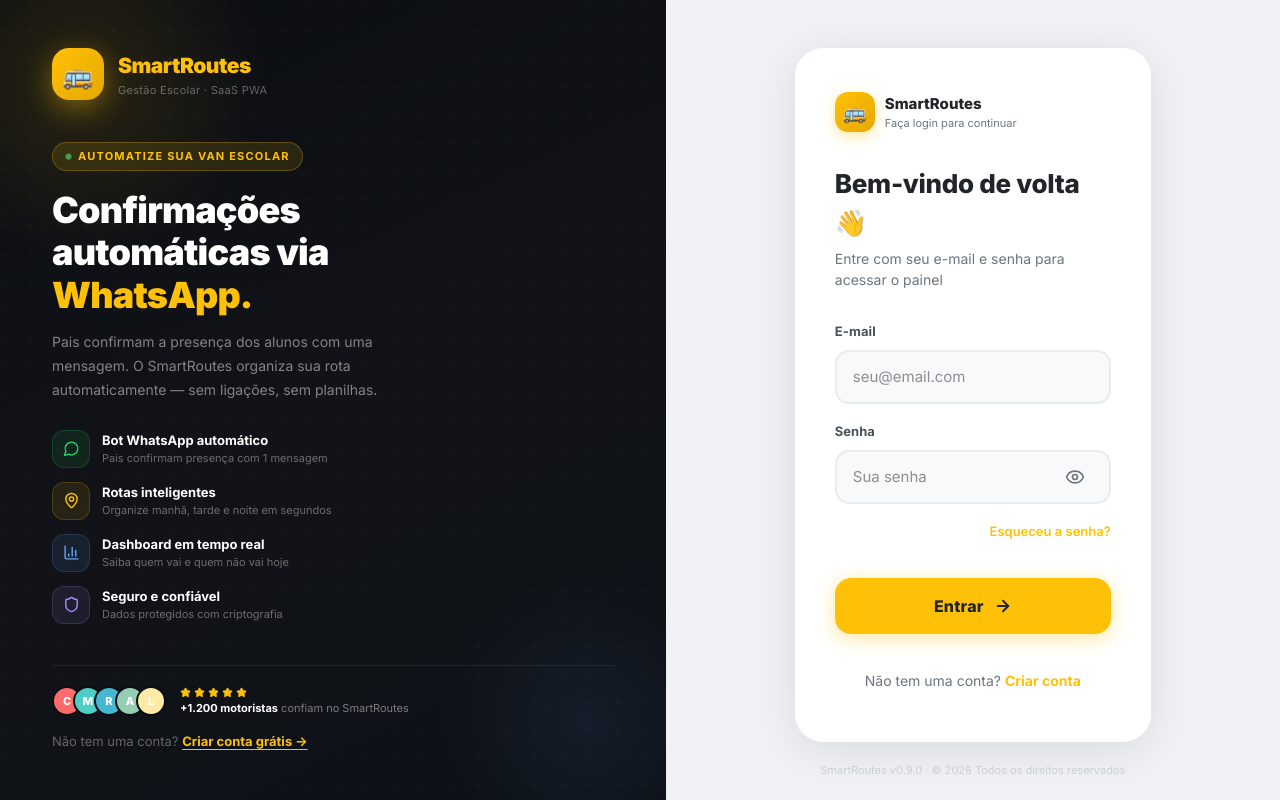
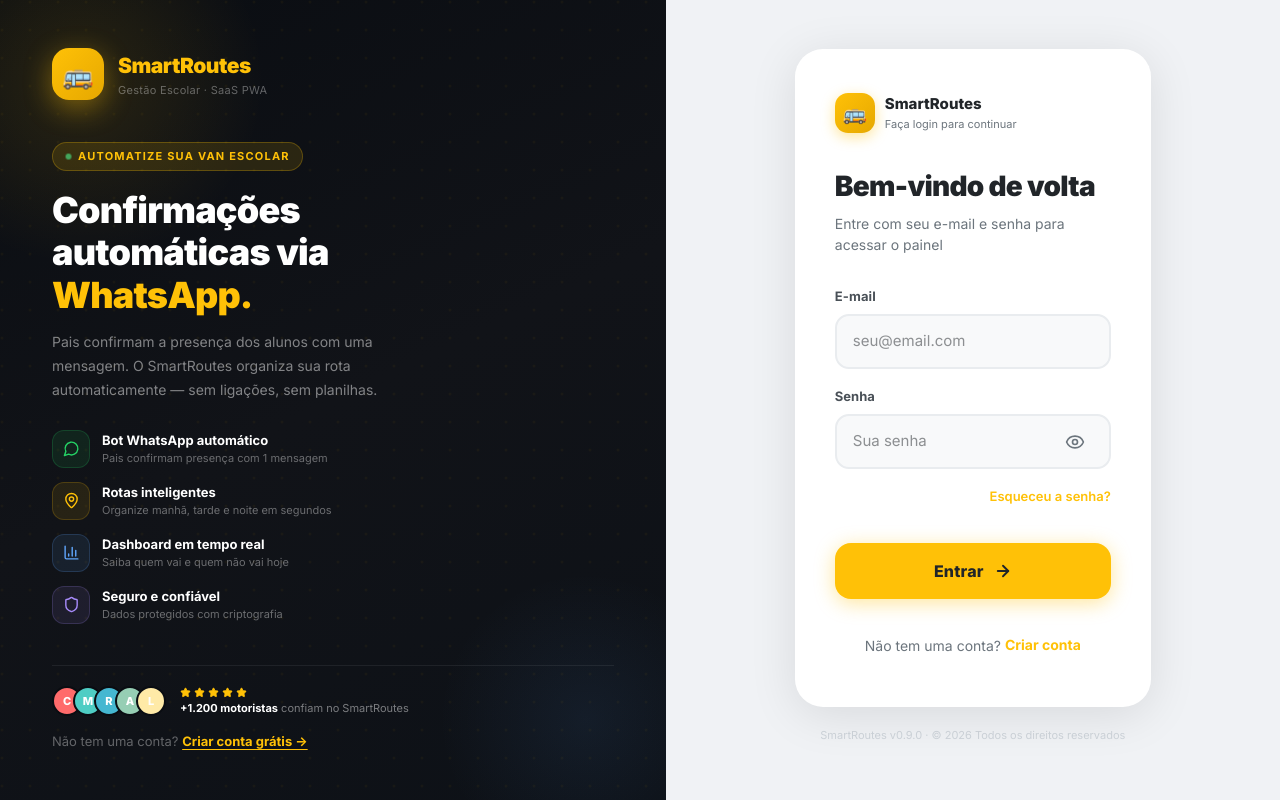
Before and after one commit to RenatoRissato/TCC, a React (Vite) app: page / in a window 1280 px wide. Built offline with nearby package versions, Linux system fonts and the light colour scheme; no server answers.

Commit message:
feat(ui): Alterações na tela de login e cadastrar-se

```diff
--- a/src/app/screens/LoginScreen.tsx
+++ b/src/app/screens/LoginScreen.tsx
@@ -358,8 +358,8 @@
           className="sr-fade-up"
           style={{ flex: 1, flexShrink: 0, background: isDark ? '#1C2128' : '#fff', borderRadius: '28px 28px 0 0', padding: '32px 24px 48px', boxShadow: '0 -12px 48px rgba(0,0,0,0.35)', position: 'relative', zIndex: 2, animationDelay: '120ms' }}
         >
-          <h2 style={{ fontSize: 22, fontWeight: 800, color: textPri, margin: '0 0 4px' }}>
-            Bem-vindo de volta! 👋
+          <h2 style={{ fontSize: 24, fontWeight: 900, color: textPri, margin: '0 0 6px', letterSpacing: '-0.02em' }}>
+            Bem-vindo de volta
           </h2>
           <p style={{ fontSize: 14, color: textSec, margin: '0 0 28px', fontWeight: 400 }}>
             Entre na sua conta para continuar
@@ -456,8 +456,8 @@
               </div>
             </div>
 
-            <h2 style={{ fontSize: 26, fontWeight: 800, color: textPri, margin: '0 0 6px', letterSpacing: -0.3 }}>
-              Bem-vindo de volta 👋
+            <h2 style={{ fontSize: 28, fontWeight: 900, color: textPri, margin: '0 0 6px', letterSpacing: '-0.025em' }}>
+              Bem-vindo de volta
             </h2>
             <p style={{ fontSize: 14, color: textSec, margin: '0 0 32px', fontWeight: 400 }}>
               Entre com seu e-mail e senha para acessar o painel
--- a/src/app/screens/RegisterScreen.tsx
+++ b/src/app/screens/RegisterScreen.tsx
@@ -256,8 +256,13 @@
   const borderColor = error ? '#DC3545' : inputBdr;
 
   return (
-    <div style={{ display: 'flex', gap: 8 }}>
-      {/* Country picker */}
+    // minWidth: 0 no wrapper flex pra permitir o flex item (input) encolher
+    // abaixo do tamanho natural do conteudo. Sem isso, o input "(11) 99999-0000"
+    // forca o conjunto a ficar mais largo que o container e empurra o select
+    // BR +55 pra fora da tela.
+    <div style={{ display: 'flex', gap: 8, minWidth: 0 }}>
+      {/* Country picker — width reduzida 90 -> 96 pra "BR +55" caber confortavel.
+          flexShrink:0 mantido pra select nao colapsar. */}
       <div style={{ position: 'relative', flexShrink: 0 }}>
         <select
           value={countryCode}
@@ -265,10 +270,10 @@
           style={{
             appearance: 'none', WebkitAppearance: 'none',
             background: inputBg, border: `2px solid ${borderColor}`,
-            borderRadius: 14, padding: '0 32px 0 12px',
+            borderRadius: 14, padding: '0 28px 0 12px',
             fontSize: 14, fontFamily: 'Inter, sans-serif',
             color: textPri, outline: 'none', cursor: 'pointer',
-            minHeight: 52, height: '100%', width: 90,
+            minHeight: 52, height: '100%', width: 96,
             transition: 'border-color 0.2s',
           }}
           onFocus={e => { e.currentTarget.style.borderColor = '#FFC107'; e.currentTarget.style.boxShadow = '0 0 0 4px rgba(255,193,7,0.18)'; }}
@@ -283,7 +288,8 @@
           </svg>
         </div>
       </div>
-      {/* Number field */}
+      {/* Number field — minWidth:0 + width:0 (truque clássico) permitem o
+          input encolher livremente no flex. flex:1 distribui o espaco restante. */}
       <input
         type="tel"
         placeholder="(11) 99999-0000"
@@ -292,7 +298,7 @@
         autoComplete="tel"
         inputMode="tel"
         style={{
-          flex: 1, boxSizing: 'border-box',
+          flex: '1 1 0', minWidth: 0, boxSizing: 'border-box',
           background: inputBg, border: `2px solid ${borderColor}`,
           borderRadius: 14, padding: '14px 16px',
           fontSize: 15, fontFamily: 'Inter, sans-serif',
@@ -893,8 +899,8 @@
                 </button>
               </div>
 
-              <h2 style={{ fontSize: 26, fontWeight: 800, color: textPri, margin: '0 0 6px', letterSpacing: -0.3 }}>
-                Criar conta ✨
+              <h2 style={{ fontSize: 28, fontWeight: 900, color: textPri, margin: '0 0 6px', letterSpacing: '-0.025em' }}>
+                Criar conta
               </h2>
               <p style={{ fontSize: 14, color: textSec, margin: '0 0 30px', fontWeight: 400 }}>
                 Preencha seus dados para configurar o bot WhatsApp
```
